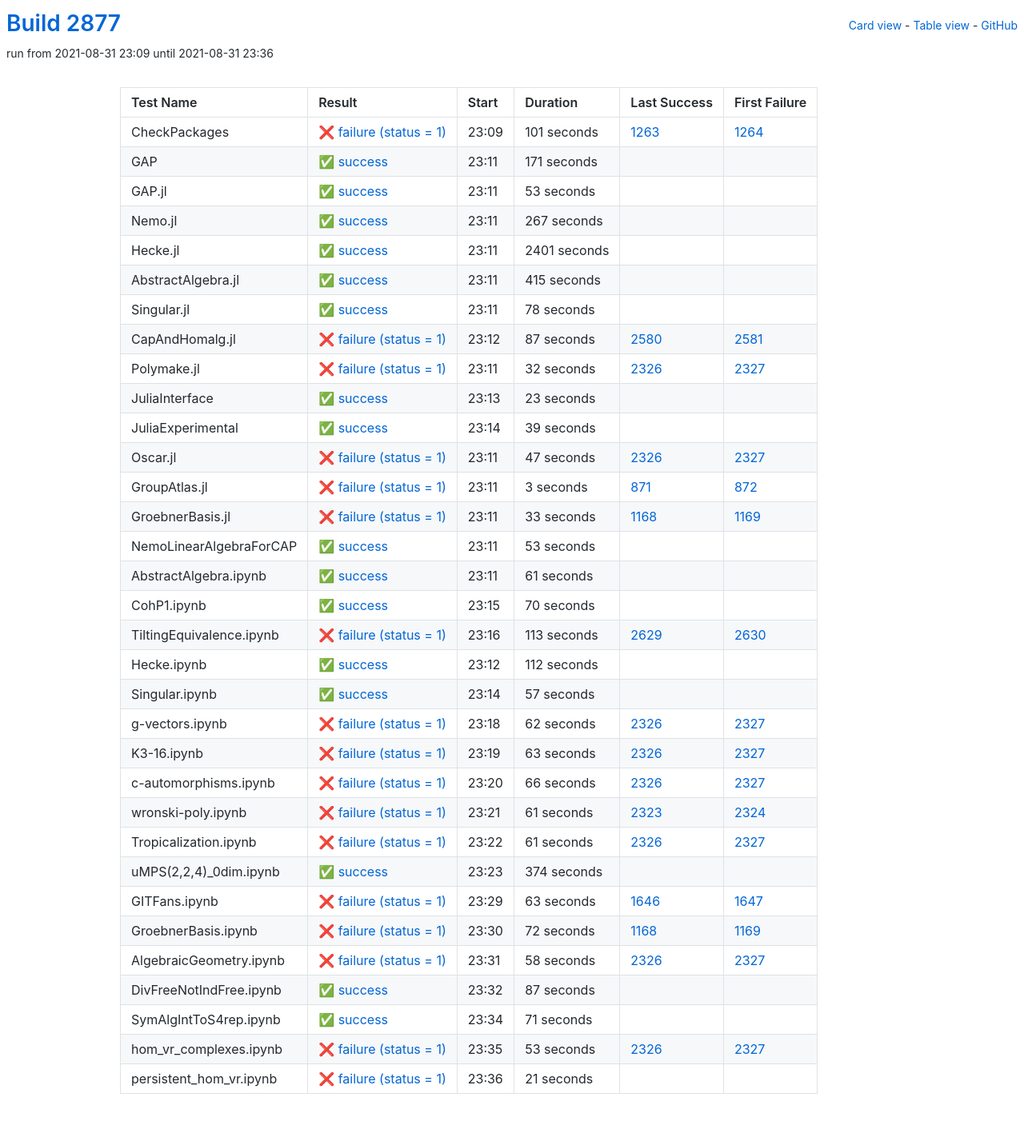
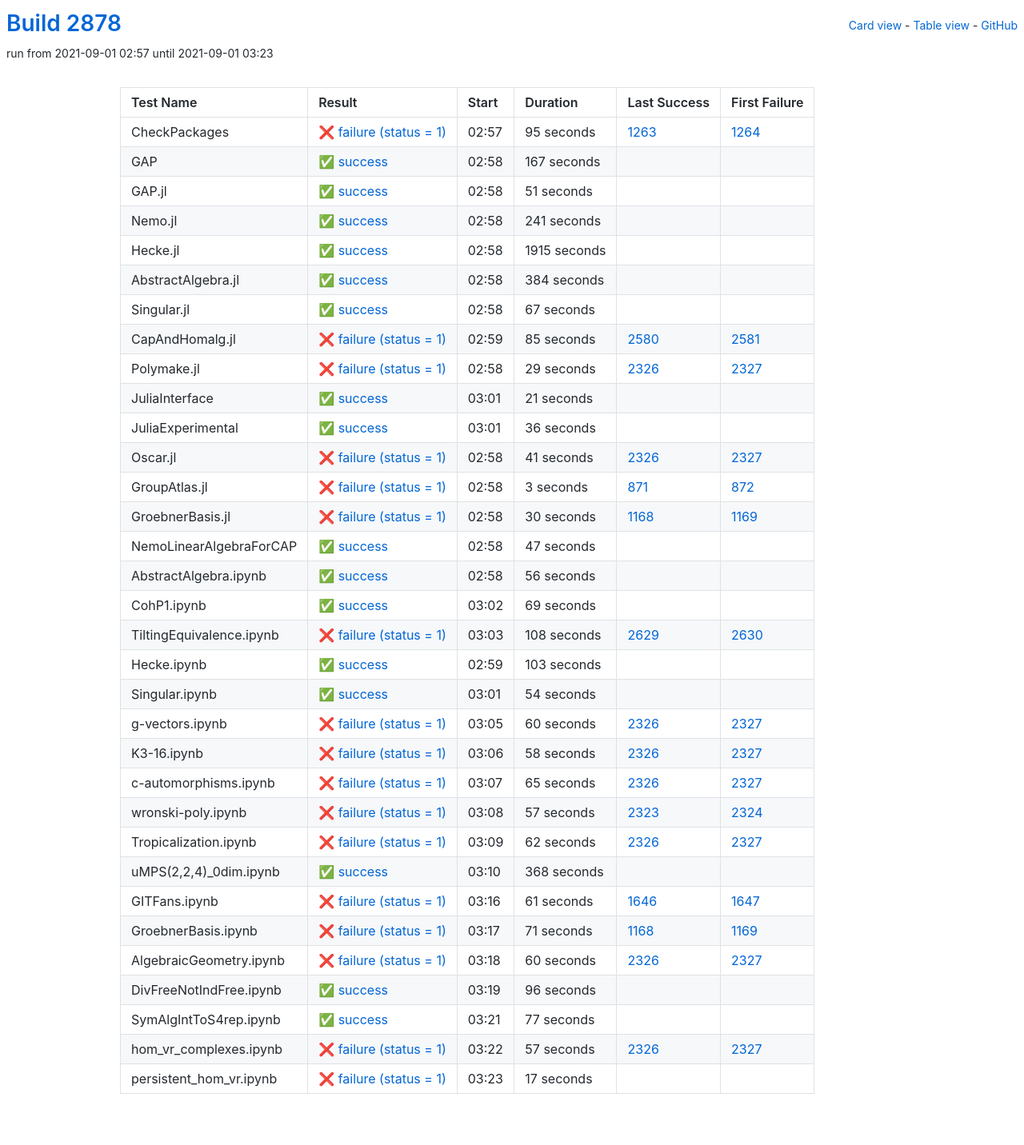
Before and after one commit to oscar-system/oscar-ci-status-stable, a Jekyll site: the page built from table.html, in a window 1280 px wide. Shown: the whole page at 80% size. Built offline with Jekyll 4.4.1, drawn with Linux system fonts in a browser that asks for light colours.

Commit message:
Build #2878

```diff
--- a/_data/ci.yml
+++ b/_data/ci.yml
@@ -1,6 +1,6 @@
 ---
-build: 2877
-build_url: https://oscarci.mathematik.uni-kl.de/job/oscar-stable/2877/
+build: 2878
+build_url: https://oscarci.mathematik.uni-kl.de/job/oscar-stable/2878/
 job: oscar-stable
 organization: oscar-system
 repo: oscar-ci-status-stable
@@ -8,152 +8,152 @@ repourl: https://github.com/oscar-system/oscar-ci-status-stable
 tests:
 - name: CheckPackages
   id: checkpackages
-  log: https://oscarci.mathematik.uni-kl.de/job/oscar-stable/2877/artifact/logs/build-2877/CheckPackages.log
-  start: 2021-08-31 23:09
+  log: https://oscarci.mathematik.uni-kl.de/job/oscar-stable/2878/artifact/logs/build-2878/CheckPackages.log
+  start: 2021-09-01 02:57
   success: false
   exitcode: 1
   status: failure
-  duration: 101
+  duration: 95
   last_success: 1263
   last_success_url: https://oscarci.mathematik.uni-kl.de/job/oscar-stable/1263/
   first_failure: 1264
   first_failure_url: https://oscarci.mathematik.uni-kl.de/job/oscar-stable/1264/
 - name: GAP
   id: gap
-  log: https://oscarci.mathematik.uni-kl.de/job/oscar-stable/2877/artifact/logs/build-2877/GAP.log
-  start: 2021-08-31 23:11
+  log: https://oscarci.mathematik.uni-kl.de/job/oscar-stable/2878/artifact/logs/build-2878/GAP.log
+  start: 2021-09-01 02:58
   success: true
   exitcode: 0
   status: success
-  duration: 171
+  duration: 167
   last_success: false
   last_success_url:
   first_failure: false
   first_failure_url:
 - name: GAP.jl
   id: gap-jl
-  log: https://oscarci.mathematik.uni-kl.de/job/oscar-stable/2877/artifact/logs/build-2877/GAP.jl.log
-  start: 2021-08-31 23:11
+  log: https://oscarci.mathematik.uni-kl.de/job/oscar-stable/2878/artifact/logs/build-2878/GAP.jl.log
+  start: 2021-09-01 02:58
   success: true
   exitcode: 0
   status: success
-  duration: 53
+  duration: 51
   last_success: false
   last_success_url:
   first_failure: false
   first_failure_url:
 - name: Nemo.jl
   id: nemo-jl
-  log: https://oscarci.mathematik.uni-kl.de/job/oscar-stable/2877/artifact/logs/build-2877/Nemo.jl.log
-  start: 2021-08-31 23:11
+  log: https://oscarci.mathematik.uni-kl.de/job/oscar-stable/2878/artifact/logs/build-2878/Nemo.jl.log
+  start: 2021-09-01 02:58
   success: true
   exitcode: 0
   status: success
-  duration: 267
+  duration: 241
   last_success: false
   last_success_url:
   first_failure: false
   first_failure_url:
 - name: Hecke.jl
   id: hecke-jl
-  log: https://oscarci.mathematik.uni-kl.de/job/oscar-stable/2877/artifact/logs/build-2877/Hecke.jl.log
-  start: 2021-08-31 23:11
+  log: https://oscarci.mathematik.uni-kl.de/job/oscar-stable/2878/artifact/logs/build-2878/Hecke.jl.log
+  start: 2021-09-01 02:58
   success: true
   exitcode: 0
   status: success
-  duration: 2401
+  duration: 1915
   last_success: false
   last_success_url:
   first_failure: false
   first_failure_url:
 - name: AbstractAlgebra.jl
   id: abstractalgebra-jl
-  log: https://oscarci.mathematik.uni-kl.de/job/oscar-stable/2877/artifact/logs/build-2877/AbstractAlgebra.jl.log
-  start: 2021-08-31 23:11
+  log: https://oscarci.mathematik.uni-kl.de/job/oscar-stable/2878/artifact/logs/build-2878/AbstractAlgebra.jl.log
+  start: 2021-09-01 02:58
   success: true
   exitcode: 0
   status: success
-  duration: 415
+  duration: 384
   last_success: false
   last_success_url:
   first_failure: false
   first_failure_url:
 - name: Singular.jl
   id: singular-jl
-  log: https://oscarci.mathematik.uni-kl.de/job/oscar-stable/2877/artifact/logs/build-2877/Singular.jl.log
-  start: 2021-08-31 23:11
+  log: https://oscarci.mathematik.uni-kl.de/job/oscar-stable/2878/artifact/logs/build-2878/Singular.jl.log
+  start: 2021-09-01 02:58
   success: true
   exitcode: 0
   status: success
-  duration: 78
+  duration: 67
   last_success: false
   last_success_url:
   first_failure: false
   first_failure_url:
 - name: CapAndHomalg.jl
   id: capandhomalg-jl
-  log: https://oscarci.mathematik.uni-kl.de/job/oscar-stable/2877/artifact/logs/build-2877/CapAndHomalg.jl.log
-  start: 2021-08-31 23:12
+  log: https://oscarci.mathematik.uni-kl.de/job/oscar-stable/2878/artifact/logs/build-2878/CapAndHomalg.jl.log
+  start: 2021-09-01 02:59
   success: false
   exitcode: 1
   status: failure
-  duration: 87
+  duration: 85
   last_success: 2580
   last_success_url: https://oscarci.mathematik.uni-kl.de/job/oscar-stable/2580/
   first_failure: 2581
   first_failure_url: https://oscarci.mathematik.uni-kl.de/job/oscar-stable/2581/
 - name: Polymake.jl
   id: polymake-jl
-  log: https://oscarci.mathematik.uni-kl.de/job/oscar-stable/2877/artifact/logs/build-2877/Polymake.jl.log
-  start: 2021-08-31 23:11
+  log: https://oscarci.mathematik.uni-kl.de/job/oscar-stable/2878/artifact/logs/build-2878/Polymake.jl.log
+  start: 2021-09-01 02:58
   success: false
   exitcode: 1
   status: failure
-  duration: 32
+  duration: 29
   last_success: 2326
   last_success_url: https://oscarci.mathematik.uni-kl.de/job/oscar-stable/2326/
   first_failure: 2327
   first_failure_url: https://oscarci.mathematik.uni-kl.de/job/oscar-stable/2327/
 - name: JuliaInterface
   id: juliainterface
-  log: https://oscarci.mathematik.uni-kl.de/job/oscar-stable/2877/artifact/logs/build-2877/JuliaInterface.log
-  start: 2021-08-31 23:13
+  log: https://oscarci.mathematik.uni-kl.de/job/oscar-stable/2878/artifact/logs/build-2878/JuliaInterface.log
+  start: 2021-09-01 03:01
   success: true
   exitcode: 0
   status: success
-  duration: 23
+  duration: 21
   last_success: false
   last_success_url:
   first_failure: false
   first_failure_url:
 - name: JuliaExperimental
   id: juliaexperimental
-  log: https://oscarci.mathematik.uni-kl.de/job/oscar-stable/2877/artifact/logs/build-2877/JuliaExperimental.log
-  start: 2021-08-31 23:14
+  log: https://oscarci.mathematik.uni-kl.de/job/oscar-stable/2878/artifact/logs/build-2878/JuliaExperimental.log
+  start: 2021-09-01 03:01
   success: true
   exitcode: 0
   status: success
-  duration: 39
+  duration: 36
   last_success: false
   last_success_url:
   first_failure: false
   first_failure_url:
 - name: Oscar.jl
   id: oscar-jl
-  log: https://oscarci.mathematik.uni-kl.de/job/oscar-stable/2877/artifact/logs/build-2877/Oscar.jl.log
-  start: 2021-08-31 23:11
+  log: https://oscarci.mathematik.uni-kl.de/job/oscar-stable/2878/artifact/logs/build-2878/Oscar.jl.log
+  start: 2021-09-01 02:58
   success: false
   exitcode: 1
   status: failure
-  duration: 47
+  duration: 41
   last_success: 2326
   last_success_url: https://oscarci.mathematik.uni-kl.de/job/oscar-stable/2326/
   first_failure: 2327
   first_failure_url: https://oscarci.mathematik.uni-kl.de/job/oscar-stable/2327/
 - name: GroupAtlas.jl
   id: groupatlas-jl
-  log: https://oscarci.mathematik.uni-kl.de/job/oscar-stable/2877/artifact/logs/build-2877/GroupAtlas.jl.log
-  start: 2021-08-31 23:11
+  log: https://oscarci.mathematik.uni-kl.de/job/oscar-stable/2878/artifact/logs/build-2878/GroupAtlas.jl.log
+  start: 2021-09-01 02:58
   success: false
   exitcode: 1
   status: failure
@@ -164,92 +164,140 @@ tests:
   first_failure_url: https://oscarci.mathematik.uni-kl.de/job/oscar-stable/872/
 - name: GroebnerBasis.jl
   id: groebnerbasis-jl
-  log: https://oscarci.mathematik.uni-kl.de/job/oscar-stable/2877/artifact/logs/build-2877/GroebnerBasis.jl.log
-  start: 2021-08-31 23:11
+  log: https://oscarci.mathematik.uni-kl.de/job/oscar-stable/2878/artifact/logs/build-2878/GroebnerBasis.jl.log
+  start: 2021-09-01 02:58
   success: false
   exitcode: 1
   status: failure
-  duration: 33
+  duration: 30
   last_success: 1168
   last_success_url: https://oscarci.mathematik.uni-kl.de/job/oscar-stable/1168/
   first_failure: 1169
   first_failure_url: https://oscarci.mathematik.uni-kl.de/job/oscar-stable/1169/
 - name: NemoLinearAlgebraForCAP
   id: nemolinearalgebraforcap
-  log: https://oscarci.mathematik.uni-kl.de/job/oscar-stable/2877/artifact/logs/build-2877/NemoLinearAlgebraForCAP.log
-  start: 2021-08-31 23:11
+  log: https://oscarci.mathematik.uni-kl.de/job/oscar-stable/2878/artifact/logs/build-2878/NemoLinearAlgebraForCAP.log
+  start: 2021-09-01 02:58
   success: true
   exitcode: 0
   status: success
-  duration: 53
+  duration: 47
   last_success: false
   last_success_url:
   first_failure: false
   first_failure_url:
 - name: AbstractAlgebra.ipynb
   id: abstractalgebra-ipynb
-  log: https://oscarci.mathematik.uni-kl.de/job/oscar-stable/2877/artifact/logs/build-2877/AbstractAlgebra.ipynb.log
-  start: 2021-08-31 23:11
+  log: https://oscarci.mathematik.uni-kl.de/job/oscar-stable/2878/artifact/logs/build-2878/AbstractAlgebra.ipynb.log
+  start: 2021-09-01 02:58
   success: true
   exitcode: 0
   status: success
-  duration: 61
+  duration: 56
   last_success: false
   last_success_url:
   first_failure: false
   first_failure_url:
 - name: CohP1.ipynb
   id: cohp1-ipynb
-  log: https://oscarci.mathematik.uni-kl.de/job/oscar-stable/2877/artifact/logs/build-2877/CohP1.ipynb.log
-  start: 2021-08-31 23:15
+  log: https://oscarci.mathematik.uni-kl.de/job/oscar-stable/2878/artifact/logs/build-2878/CohP1.ipynb.log
+  start: 2021-09-01 03:02
   success: true
   exitcode: 0
   status: success
-  duration: 70
+  duration: 69
   last_success: false
   last_success_url:
   first_failure: false
   first_failure_url:
 - name: TiltingEquivalence.ipynb
   id: tiltingequivalence-ipynb
-  log: https://oscarci.mathematik.uni-kl.de/job/oscar-stable/2877/artifact/logs/build-2877/TiltingEquivalence.ipynb.log
-  start: 2021-08-31 23:16
+  log: https://oscarci.mathematik.uni-kl.de/job/oscar-stable/2878/artifact/logs/build-2878/TiltingEquivalence.ipynb.log
+  start: 2021-09-01 03:03
   success: false
   exitcode: 1
   status: failure
-  duration: 113
+  duration: 108
   last_success: 2629
   last_success_url: https://oscarci.mathematik.uni-kl.de/job/oscar-stable/2629/
   first_failure: 2630
   first_failure_url: https://oscarci.mathematik.uni-kl.de/job/oscar-stable/2630/
 - name: Hecke.ipynb
   id: hecke-ipynb
-  log: https://oscarci.mathematik.uni-kl.de/job/oscar-stable/2877/artifact/logs/build-2877/Hecke.ipynb.log
-  start: 2021-08-31 23:12
+  log: https://oscarci.mathematik.uni-kl.de/job/oscar-stable/2878/artifact/logs/build-2878/Hecke.ipynb.log
+  start: 2021-09-01 02:59
   success: true
   exitcode: 0
   status: success
-  duration: 112
+  duration: 103
   last_success: false
   last_success_url:
   first_failure: false
   first_failure_url:
 - name: Singular.ipynb
   id: singular-ipynb
-  log: https://oscarci.mathematik.uni-kl.de/job/oscar-stable/2877/artifact/logs/build-2877/Singular.ipynb.log
-  start: 2021-08-31 23:14
+  log: https://oscarci.mathematik.uni-kl.de/job/oscar-stable/2878/artifact/logs/build-2878/Singular.ipynb.log
+  start: 2021-09-01 03:01
   success: true
   exitcode: 0
   status: success
-  duration: 57
+  duration: 54
   last_success: false
   last_success_url:
   first_failure: false
   first_failure_url:
 - name: g-vectors.ipynb
   id: g-vectors-ipynb
-  log: https://oscarci.mathematik.uni-kl.de/job/oscar-stable/2877/artifact/logs/build-2877/g-vectors.ipynb.log
-  start: 2021-08-31 23:18
+  log: https://oscarci.mathematik.uni-kl.de/job/oscar-stable/2878/artifact/logs/build-2878/g-vectors.ipynb.log
+  start: 2021-09-01 03:05
+  success: false
+  exitcode: 1
+  status: failure
+  duration: 60
+  last_success: 2326
+  last_success_url: https://oscarci.mathematik.uni-kl.de/job/oscar-stable/2326/
+  first_failure: 2327
+  first_failure_url: https://oscarci.mathematik.uni-kl.de/job/oscar-stable/2327/
+- name: K3-16.ipynb
+  id: k3-16-ipynb
+  log: https://oscarci.mathematik.uni-kl.de/job/oscar-stable/2878/artifact/logs/build-2878/K3-16.ipynb.log
+  start: 2021-09-01 03:06
+  success: false
+  exitcode: 1
+  status: failure
+  duration: 58
+  last_success: 2326
+  last_success_url: https://oscarci.mathematik.uni-kl.de/job/oscar-stable/2326/
+  first_failure: 2327
+  first_failure_url: https://oscarci.mathematik.uni-kl.de/job/oscar-stable/2327/
+- name: c-automorphisms.ipynb
+  id: c-automorphisms-ipynb
+  log: https://oscarci.mathematik.uni-kl.de/job/oscar-stable/2878/artifact/logs/build-2878/c-automorphisms.ipynb.log
+  start: 2021-09-01 03:07
+  success: false
+  exitcode: 1
+  status: failure
+  duration: 65
+  last_success: 2326
+  last_success_url: https://oscarci.mathematik.uni-kl.de/job/oscar-stable/2326/
+  first_failure: 2327
+  first_failure_url: https://oscarci.mathematik.uni-kl.de/job/oscar-stable/2327/
+- name: wronski-poly.ipynb
+  id: wronski-poly-ipynb
+  log: https://oscarci.mathematik.uni-kl.de/job/oscar-stable/2878/artifact/logs/build-2878/wronski-poly.ipynb.log
+  start: 2021-09-01 03:08
+  success: false
+  exitcode: 1
+  status: failure
+  duration: 57
+  last_success: 2323
+  last_success_url: https://oscarci.mathematik.uni-kl.de/job/oscar-stable/2323/
+  first_failure: 2324
+  first_failure_url: https://oscarci.mathematik.uni-kl.de/job/oscar-stable/2324/
+- name: Tropicalization.ipynb
+  id: tropicalization-ipynb
+  log: https://oscarci.mathematik.uni-kl.de/job/oscar-stable/2878/artifact/logs/build-2878/Tropicalization.ipynb.log
+  start: 2021-09-01 03:09
   success: false
   exitcode: 1
   status: failure
@@ -258,146 +306,98 @@ tests:
   last_success_url: https://oscarci.mathematik.uni-kl.de/job/oscar-stable/2326/
   first_failure: 2327
   first_failure_url: https://oscarci.mathematik.uni-kl.de/job/oscar-stable/2327/
-- name: K3-16.ipynb
-  id: k3-16-ipynb
-  log: https://oscarci.mathematik.uni-kl.de/job/oscar-stable/2877/artifact/logs/build-2877/K3-16.ipynb.log
-  start: 2021-08-31 23:19
-  success: false
-  exitcode: 1
-  status: failure
-  duration: 63
-  last_success: 2326
-  last_success_url: https://oscarci.mathematik.uni-kl.de/job/oscar-stable/2326/
-  first_failure: 2327
-  first_failure_url: https://oscarci.mathematik.uni-kl.de/job/oscar-stable/2327/
-- name: c-automorphisms.ipynb
-  id: c-automorphisms-ipynb
-  log: https://oscarci.mathematik.uni-kl.de/job/oscar-stable/2877/artifact/logs/build-2877/c-automorphisms.ipynb.log
-  start: 2021-08-31 23:20
-  success: false
-  exitcode: 1
-  status: failure
-  duration: 66
-  last_success: 2326
-  last_success_url: https://oscarci.mathematik.uni-kl.de/job/oscar-stable/2326/
-  first_failure: 2327
-  first_failure_url: https://oscarci.mathematik.uni-kl.de/job/oscar-stable/2327/
-- name: wronski-poly.ipynb
-  id: wronski-poly-ipynb
-  log: https://oscarci.mathematik.uni-kl.de/job/oscar-stable/2877/artifact/logs/build-2877/wronski-poly.ipynb.log
-  start: 2021-08-31 23:21
-  success: false
-  exitcode: 1
-  status: failure
-  duration: 61
-  last_success: 2323
-  last_success_url: https://oscarci.mathematik.uni-kl.de/job/oscar-stable/2323/
-  first_failure: 2324
-  first_failure_url: https://oscarci.mathematik.uni-kl.de/job/oscar-stable/2324/
-- name: Tropicalization.ipynb
-  id: tropicalization-ipynb
-  log: https://oscarci.mathematik.uni-kl.de/job/oscar-stable/2877/artifact/logs/build-2877/Tropicalization.ipynb.log
-  start: 2021-08-31 23:22
-  success: false
-  exitcode: 1
-  status: failure
-  duration: 61
-  last_success: 2326
-  last_success_url: https://oscarci.mathematik.uni-kl.de/job/oscar-stable/2326/
-  first_failure: 2327
-  first_failure_url: https://oscarci.mathematik.uni-kl.de/job/oscar-stable/2327/
 - name: uMPS(2,2,4)_0dim.ipynb
   id: umps-2-2-4-0dim-ipynb
-  log: https://oscarci.mathematik.uni-kl.de/job/oscar-stable/2877/artifact/logs/build-2877/uMPS-2-2-4-_0dim.ipynb.log
-  start: 2021-08-31 23:23
+  log: https://oscarci.mathematik.uni-kl.de/job/oscar-stable/2878/artifact/logs/build-2878/uMPS-2-2-4-_0dim.ipynb.log
+  start: 2021-09-01 03:10
   success: true
   exitcode: 0
   status: success
-  duration: 374
+  duration: 368
   last_success: false
   last_success_url:
   first_failure: false
   first_failure_url:
 - name: GITFans.ipynb
   id: gitfans-ipynb
-  log: https://oscarci.mathematik.uni-kl.de/job/oscar-stable/2877/artifact/logs/build-2877/GITFans.ipynb.log
-  start: 2021-08-31 23:29
+  log: https://oscarci.mathematik.uni-kl.de/job/oscar-stable/2878/artifact/logs/build-2878/GITFans.ipynb.log
+  start: 2021-09-01 03:16
   success: false
   exitcode: 1
   status: failure
-  duration: 63
+  duration: 61
   last_success: 1646
   last_success_url: https://oscarci.mathematik.uni-kl.de/job/oscar-stable/1646/
   first_failure: 1647
   first_failure_url: https://oscarci.mathematik.uni-kl.de/job/oscar-stable/1647/
 - name: GroebnerBasis.ipynb
   id: groebnerbasis-ipynb
-  log: https://oscarci.mathematik.uni-kl.de/job/oscar-stable/2877/artifact/logs/build-2877/GroebnerBasis.ipynb.log
-  start: 2021-08-31 23:30
+  log: https://oscarci.mathematik.uni-kl.de/job/oscar-stable/2878/artifact/logs/build-2878/GroebnerBasis.ipynb.log
+  start: 2021-09-01 03:17
   success: false
   exitcode: 1
   status: failure
-  duration: 72
+  duration: 71
   last_success: 1168
   last_success_url: https://oscarci.mathematik.uni-kl.de/job/oscar-stable/1168/
   first_failure: 1169
   first_failure_url: https://oscarci.mathematik.uni-kl.de/job/oscar-stable/1169/
 - name: AlgebraicGeometry.ipynb
   id: algebraicgeometry-ipynb
-  log: https://oscarci.mathematik.uni-kl.de/job/oscar-stable/2877/artifact/logs/build-2877/AlgebraicGeometry.ipynb.log
-  start: 2021-08-31 23:31
+  log: https://oscarci.mathematik.uni-kl.de/job/oscar-stable/2878/artifact/logs/build-2878/AlgebraicGeometry.ipynb.log
+  start: 2021-09-01 03:18
   success: false
   exitcode: 1
   status: failure
-  duration: 58
+  duration: 60
   last_success: 2326
   last_success_url: https://oscarci.mathematik.uni-kl.de/job/oscar-stable/2326/
   first_failure: 2327
   first_failure_url: https://oscarci.mathematik.uni-kl.de/job/oscar-stable/2327/
 - name: DivFreeNotIndFree.ipynb
   id: divfreenotindfree-ipynb
-  log: https://oscarci.mathematik.uni-kl.de/job/oscar-stable/2877/artifact/logs/build-2877/DivFreeNotIndFree.ipynb.log
-  start: 2021-08-31 23:32
+  log: https://oscarci.mathematik.uni-kl.de/job/oscar-stable/2878/artifact/logs/build-2878/DivFreeNotIndFree.ipynb.log
+  start: 2021-09-01 03:19
   success: true
   exitcode: 0
   status: success
-  duration: 87
+  duration: 96
   last_success: false
   last_success_url:
   first_failure: false
   first_failure_url:
 - name: SymAlgIntToS4rep.ipynb
   id: symalginttos4rep-ipynb
-  log: https://oscarci.mathematik.uni-kl.de/job/oscar-stable/2877/artifact/logs/build-2877/SymAlgIntToS4rep.ipynb.log
-  start: 2021-08-31 23:34
+  log: https://oscarci.mathematik.uni-kl.de/job/oscar-stable/2878/artifact/logs/build-2878/SymAlgIntToS4rep.ipynb.log
+  start: 2021-09-01 03:21
   success: true
   exitcode: 0
   status: success
-  duration: 71
+  duration: 77
   last_success: false
   last_success_url:
   first_failure: false
   first_failure_url:
 - name: hom_vr_complexes.ipynb
   id: hom-vr-complexes-ipynb
-  log: https://oscarci.mathematik.uni-kl.de/job/oscar-stable/2877/artifact/logs/build-2877/hom_vr_complexes.ipynb.log
-  start: 2021-08-31 23:35
+  log: https://oscarci.mathematik.uni-kl.de/job/oscar-stable/2878/artifact/logs/build-2878/hom_vr_complexes.ipynb.log
+  start: 2021-09-01 03:22
   success: false
   exitcode: 1
   status: failure
-  duration: 53
+  duration: 57
   last_success: 2326
   last_success_url: https://oscarci.mathematik.uni-kl.de/job/oscar-stable/2326/
   first_failure: 2327
   first_failure_url: https://oscarci.mathematik.uni-kl.de/job/oscar-stable/2327/
 - name: persistent_hom_vr.ipynb
   id: persistent-hom-vr-ipynb
-  log: https://oscarci.mathematik.uni-kl.de/job/oscar-stable/2877/artifact/logs/build-2877/persistent_hom_vr.ipynb.log
-  start: 2021-08-31 23:36
+  log: https://oscarci.mathematik.uni-kl.de/job/oscar-stable/2878/artifact/logs/build-2878/persistent_hom_vr.ipynb.log
+  start: 2021-09-01 03:23
   success: false
   exitcode: 1
   status: failure
-  duration: 21
+  duration: 17
   last_success: false
   last_success_url:
   first_failure: false
```
Also changed, not shown: README.md.
